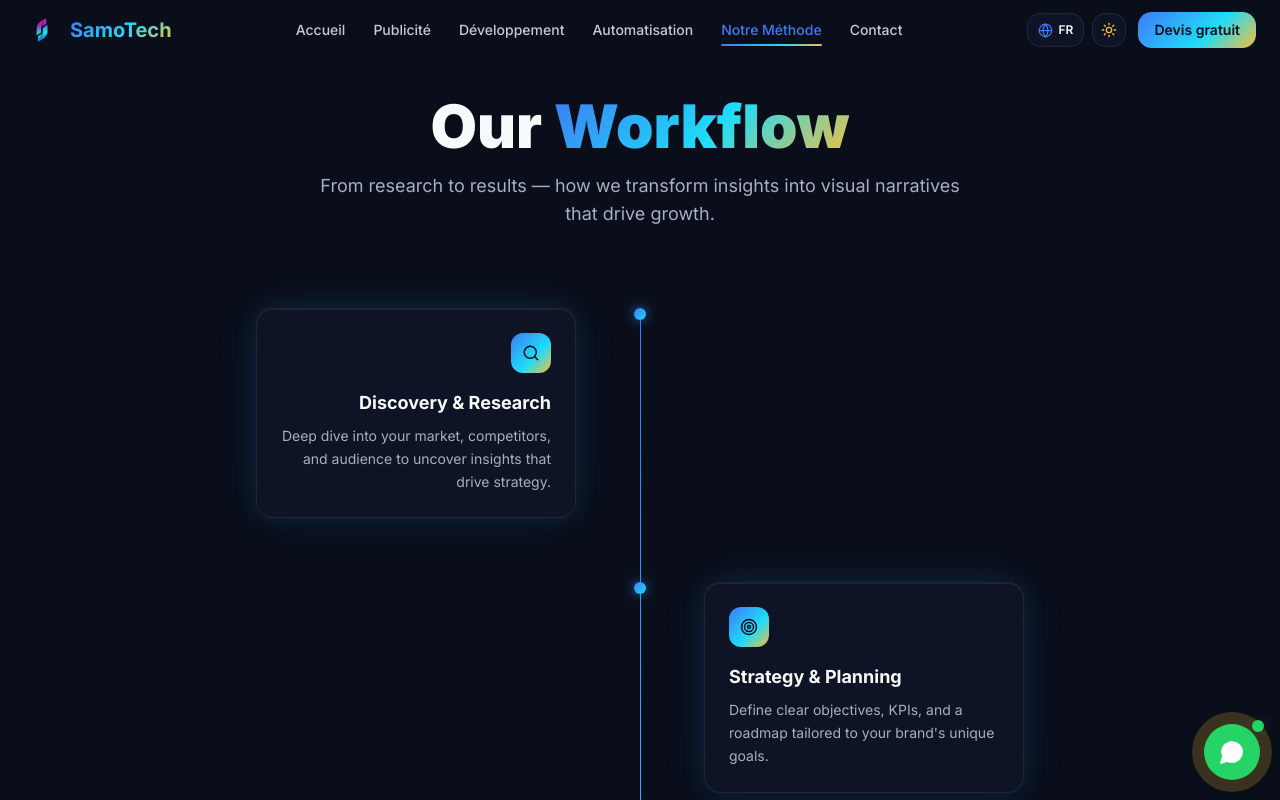
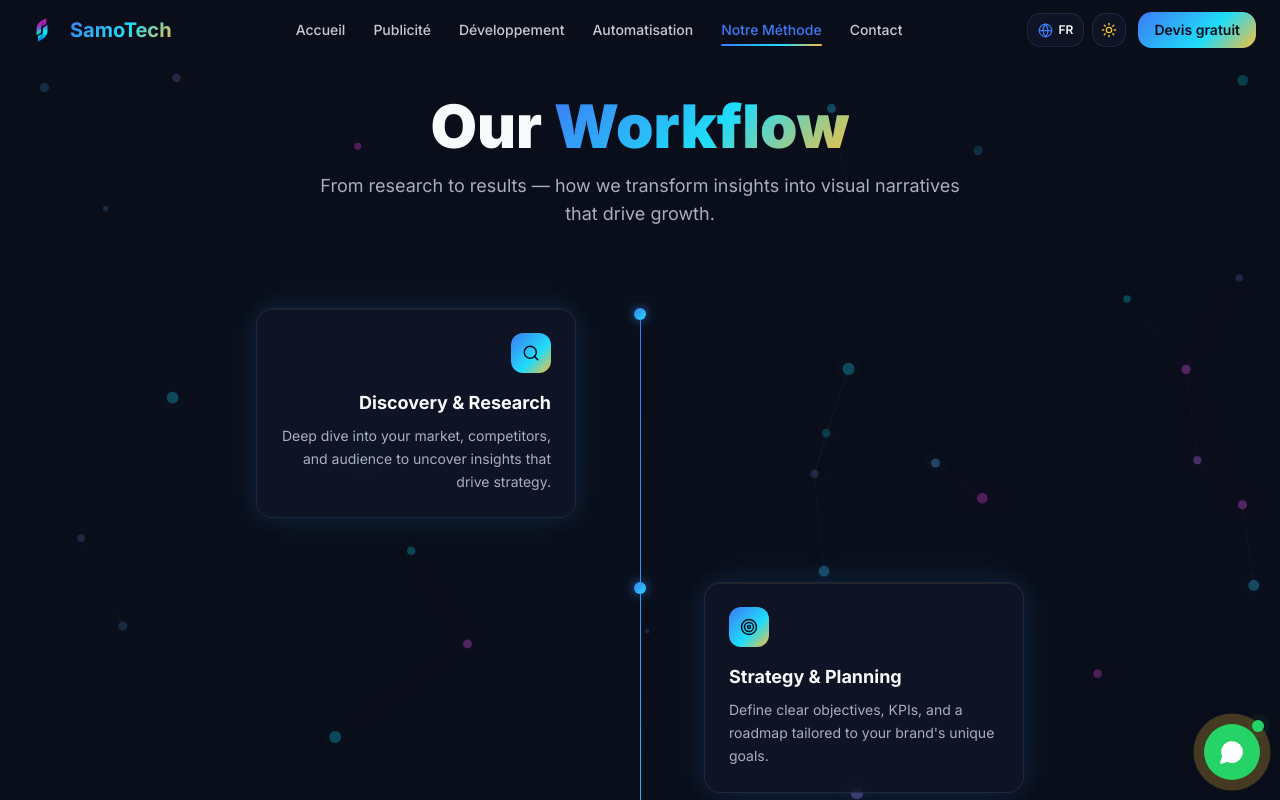
Before and after one commit to mohamedaidal60-hub/samotech-elite-premium, a React (Vite) app: page /workflow in a window 1280 px wide. Shown: the top 800 px of the page. Built offline with nearby package versions, Linux system fonts and the light colour scheme; the HTML template or start-up script is replaced by a standard one.

Commit message:
fix ai assistant scroll reveal bug and add backgrounds

```diff
--- a/src/components/AIAssistant.tsx
+++ b/src/components/AIAssistant.tsx
@@ -169,7 +169,7 @@ const AIAssistant = () => {
     ];
 
     return (
-      <div className="max-w-2xl mx-auto animate-scroll-fade">
+      <div className="max-w-2xl mx-auto animate-fade-in-up">
         <div className="glass-card-glow rounded-2xl p-6 sm:p-10">
           <div className="flex items-center gap-3 mb-2">
             <Edit3 size={20} className="text-accent" />
@@ -218,7 +218,7 @@ const AIAssistant = () => {
   }
 
   return (
-    <div className="max-w-2xl mx-auto animate-scroll-fade">
+    <div className="max-w-2xl mx-auto animate-fade-in-up">
       <div className="glass-card-glow rounded-2xl overflow-hidden flex flex-col" style={{ height: "560px" }}>
         <div className="flex items-center gap-3 p-4 border-b border-border/40 bg-gradient-to-r from-primary/10 to-secondary/10">
           <div className="w-10 h-10 rounded-full gradient-bg flex items-center justify-center animate-pulse-glow">
--- a/src/index.css
+++ b/src/index.css
@@ -259,4 +259,9 @@
     background-size: 200% 100%;
     animation: shimmer 2.5s infinite;
   }
+  @keyframes fade-in-up {
+    from { opacity: 0; transform: translateY(20px); }
+    to { opacity: 1; transform: translateY(0); }
+  }
+  .animate-fade-in-up { animation: fade-in-up 0.4s ease-out forwards; }
 }
--- a/src/pages/Automation.tsx
+++ b/src/pages/Automation.tsx
@@ -1,7 +1,7 @@
 import { Settings, Workflow, Plug, BarChart3, Cog, Database, ArrowRight } from "lucide-react";
 import { useScrollReveal } from "@/hooks/useScrollReveal";
 import { Link } from "react-router-dom";
-import WorkflowNodesBackground from "@/components/backgrounds/WorkflowNodesBackground";
+import MatrixBackground from "@/components/backgrounds/MatrixBackground";
 
 const features = [
   {
@@ -44,7 +44,7 @@ const Automation = () => {
 
   return (
     <main ref={ref} className="pt-24 pb-16 relative">
-      <WorkflowNodesBackground />
+      <MatrixBackground />
       <div className="container mx-auto px-6 relative z-10">
         {/* Hero */}
         <div className="text-center mb-24 animate-scroll-fade">
--- a/src/pages/Contact.tsx
+++ b/src/pages/Contact.tsx
@@ -174,7 +174,7 @@ const Contact = () => {
         {mode === "ai" ? (
           <AIAssistant />
         ) : (
-          <div className="max-w-2xl mx-auto animate-scroll-fade">
+          <div className="max-w-2xl mx-auto animate-fade-in-up">
             <div className="flex items-center gap-2 mb-8 justify-center">
               {[t("contact.step.service"), t("contact.step.details"), t("contact.step.info")].map((label, i) => (
                 <div key={label} className="flex items-center gap-2">
--- a/src/pages/Workflow.tsx
+++ b/src/pages/Workflow.tsx
@@ -11,12 +11,15 @@ const steps = [
   { icon: Rocket, title: "Launch & Scale", description: "Deploy campaigns, monitor results in real-time, and scale what works for exponential growth." },
 ];
 
+import WorkflowNodesBackground from "@/components/backgrounds/WorkflowNodesBackground";
+
 const Workflow = () => {
   const ref = useScrollReveal<HTMLElement>();
 
   return (
-    <main ref={ref} className="pt-24 pb-16">
-      <div className="container mx-auto px-6">
+    <main ref={ref} className="pt-24 pb-16 relative">
+      <WorkflowNodesBackground />
+      <div className="container mx-auto px-6 relative z-10">
         <div className="text-center mb-20 animate-scroll-fade">
           <h1 className="text-4xl md:text-6xl font-black mb-4">
             Our <span className="gradient-text">Workflow</span>
```
